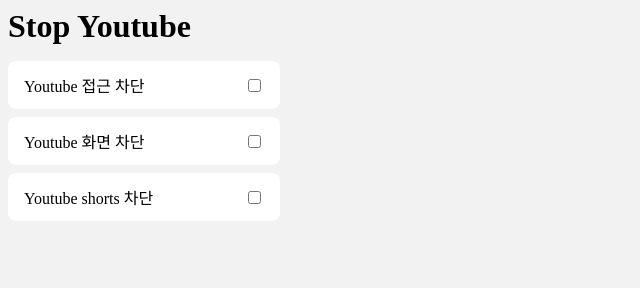
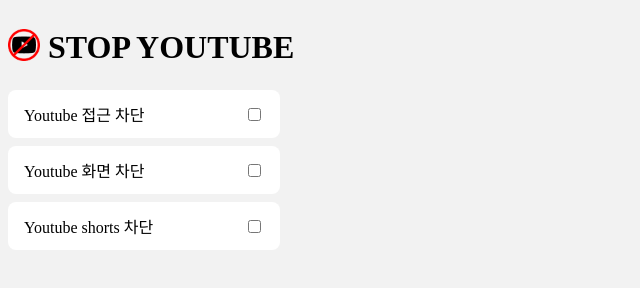
Before and after one commit to chanwoo00106/stop-youtube, a website built with Vite: page packages/popup/index.html in a window 1280 px wide. Shown: the whole page, without its empty margins (0-640 px from the left). Built offline with nearby package versions, Linux system fonts and the light colour scheme; some packages are replaced by stand-ins of ours.

Commit message:
feat: add logo in popup header

```diff
--- a/packages/popup/index.css
+++ b/packages/popup/index.css
@@ -2,6 +2,18 @@
   background: #f2f2f2;
   padding: 0.5rem;
   margin: 0;
+}
+
+.header {
+  display: flex;
+  align-items: center;
+  gap: 0.5rem;
+}
+
+.logo {
+  object-fit: cover;
+  width: 2rem;
+  height: 2rem;
 }
 
 .title {
--- a/packages/popup/index.html
+++ b/packages/popup/index.html
@@ -4,21 +4,24 @@
     <link rel="stylesheet" href="index.css" />
   </head>
   <body>
-    <h1 class="title">Stop Youtube</h1>
+    <div class="header">
+      <img class="logo" src="./logo.png" alt="logo" />
+      <h1 class="title">STOP YOUTUBE</h1>
+    </div>
 
     <section class="section">
       <label class="label">Youtube 접근 차단</label>
-      <input type="checkbox" class="access-block" />
+      <input name="option" type="checkbox" class="access-block" />
     </section>
 
     <section class="section">
       <label class="label">Youtube 화면 차단</label>
-      <input type="checkbox" class="screen-block" />
+      <input name="option" type="checkbox" class="screen-block" />
     </section>
 
     <section class="section">
       <label class="label">Youtube shorts 차단</label>
-      <input type="checkbox" class="shorts-block" />
+      <input name="option" type="checkbox" class="shorts-block" />
     </section>
 
     <script type="module" src="./index.ts"></script>
```
Also changed, not shown: packages/popup/logo.png (added).
